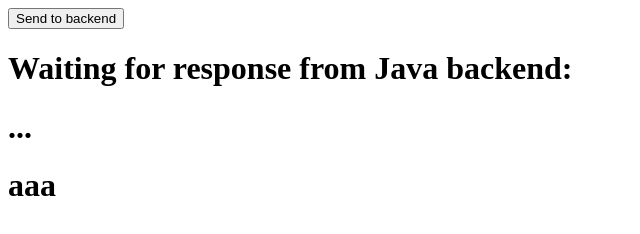
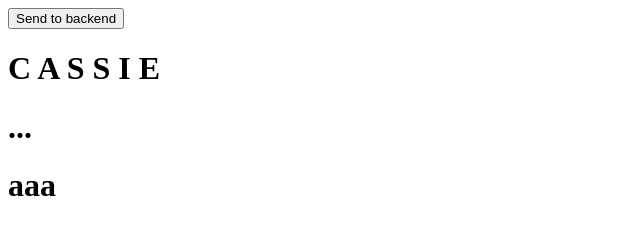
Before and after one commit to Keuxd/Maets, an Electron app: page front-end/main.html in a window 800 px wide. Shown: the whole page, without its empty margins (0-640 px from the left). Drawn offline with Linux system fonts and the light colour scheme; no server answers.

Commit message:
Update main.html

```diff
--- a/front-end/main.html
+++ b/front-end/main.html
@@ -9,7 +9,7 @@
 
     <button id = "button"> Send to backend </button>
 
-    <h1 id = "message">Waiting for response from Java backend:</h1>
+    <h1 id = "message">C A S S I E</h1>
     <h1 id = "response"> ... </h1>
     <h1 id = "log"> aaa </ul>
 
```
